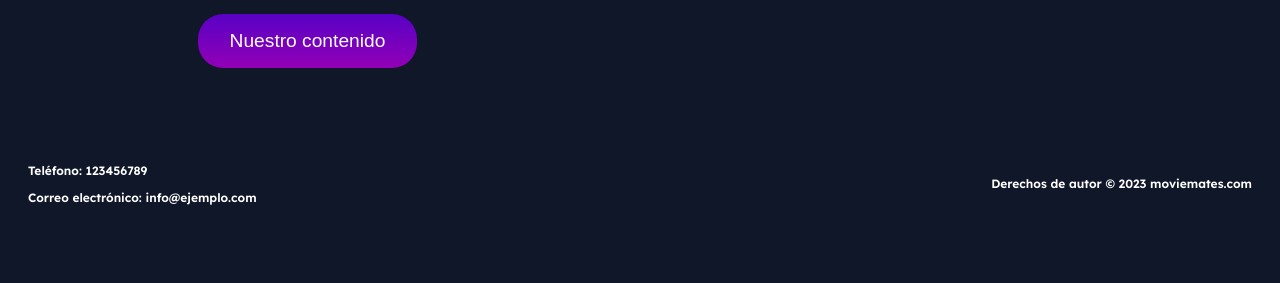
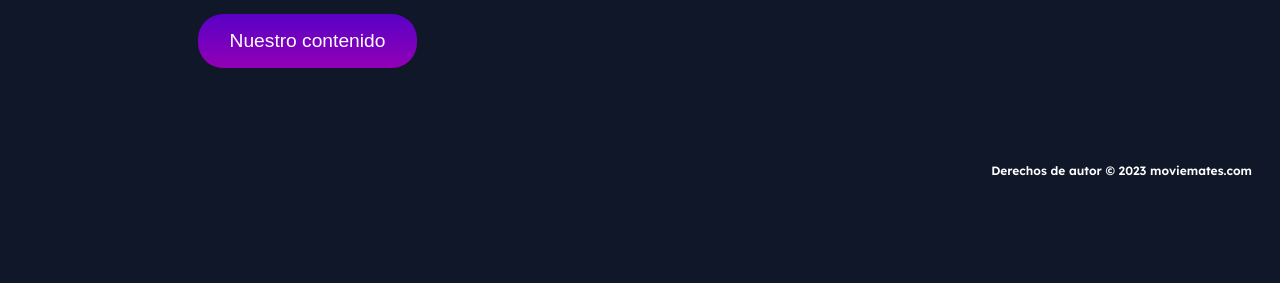
Before and after one commit to vickrepe/moviemates, a PHP site: page /index.php in a window 1280 px wide. Shown: the part 517-800 px from the top of the page. Run offline with PHP 8.4, Linux system fonts and the light colour scheme.

Commit message:
Update footer.php

```diff
--- a/footer.php
+++ b/footer.php
@@ -1,8 +1,6 @@
 <?php include 'head.php'; ?>
 <footer>
     <div class="contact-info">
-        <p>Teléfono: 123456789</p>
-        <p>Correo electrónico: info@ejemplo.com</p>
     </div>
     <div class="social-media">
         <a href="#"><i class="fa fa-facebook"></i></a>
```
